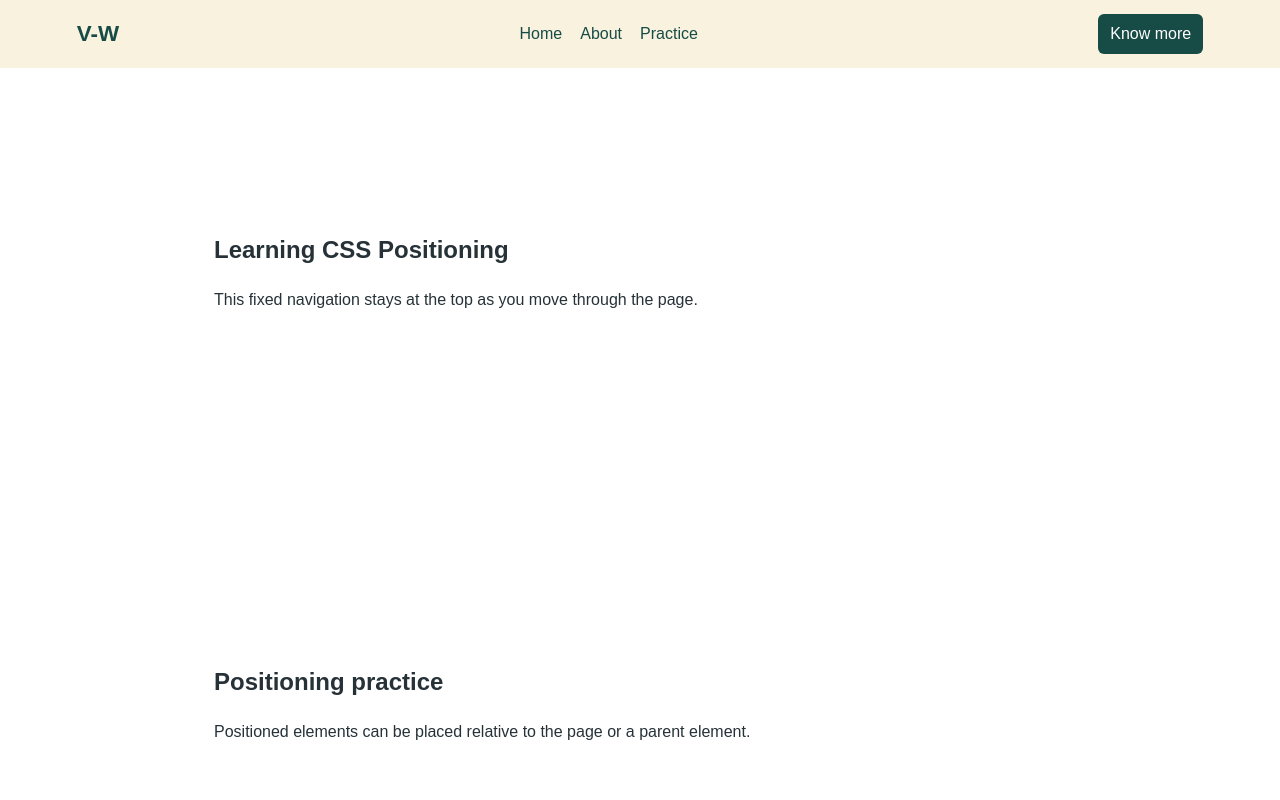
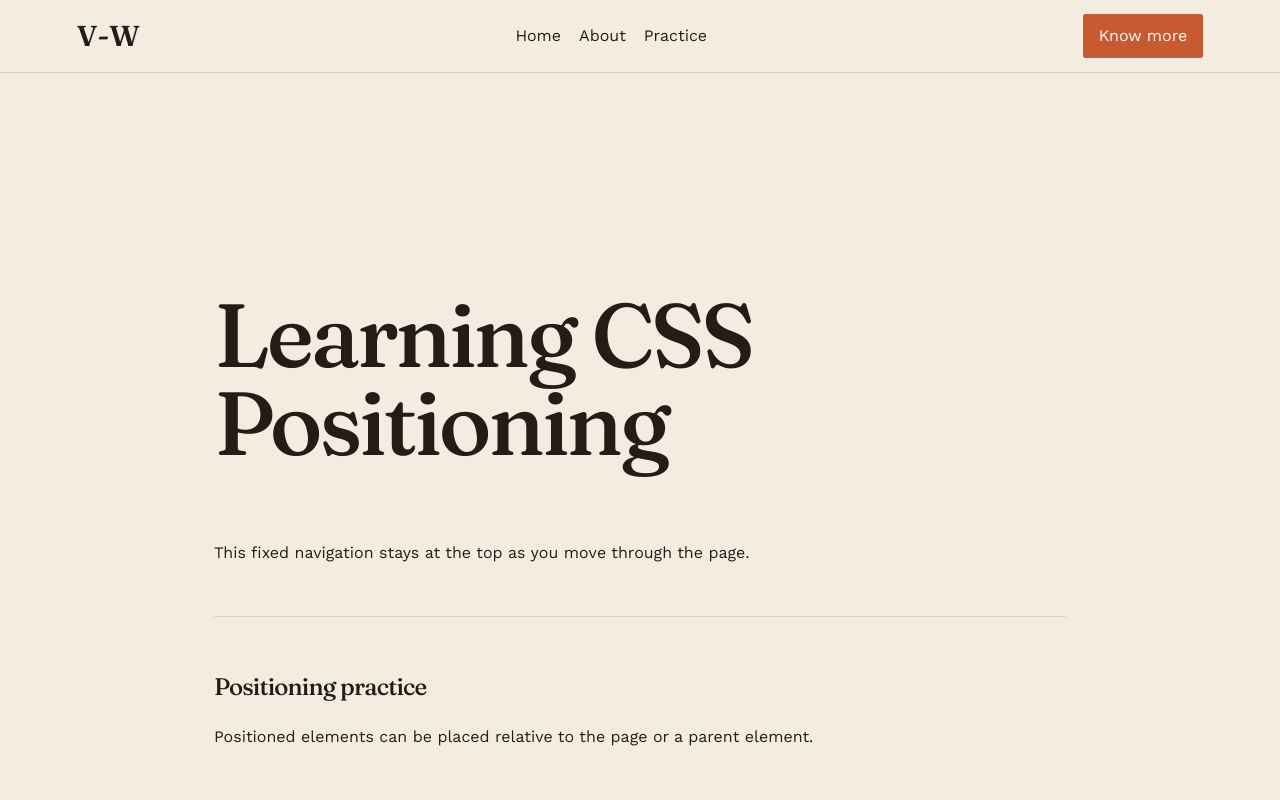
Before and after one commit to richarddeveops/css-positioning-practice, a plain HTML site: page index.html in a window 1280 px wide. Shown: the top 800 px of the page. Drawn offline with nearby package versions, Linux system fonts and the light colour scheme.

Commit message:
Polish tactile positioning lesson

```diff
--- a/style.css
+++ b/style.css
@@ -1,15 +1,29 @@
+@import url("https://fonts.googleapis.com/css2?family=Fraunces:wght@400;500;600&family=Work+Sans:wght@400;500;600;700&display=swap");
+
 * {
     box-sizing: border-box;
 }
 
+:root {
+    color-scheme: light;
+    --sand: #f2ece1;
+    --espresso: #261c15;
+    --clay: #c85a32;
+    --paper: #fffaf1;
+    --body: "Work Sans", sans-serif;
+    --display: "Fraunces", Georgia, serif;
+}
+
 html {
     scroll-behavior: smooth;
+    background: var(--sand);
 }
 
 body {
     margin: 0;
-    color: #263238;
-    font-family: Arial, sans-serif;
+    background: var(--sand);
+    color: var(--espresso);
+    font-family: var(--body);
     line-height: 1.5;
 }
 
@@ -22,7 +36,9 @@ nav {
     justify-content: space-between;
     gap: 16px;
     padding: 14px 6%;
-    background-color: #f8f2df;
+    border-bottom: 1px solid #261c1520;
+    background-color: rgb(242 236 225 / 94%);
+    backdrop-filter: blur(12px);
 }
 
 nav ul {
@@ -35,20 +51,28 @@ nav ul {
 }
 
 nav a {
-    color: #174b45;
+    color: var(--espresso);
     text-decoration: none;
+    text-underline-offset: 0.22em;
 }
 
 .brand {
-    font-size: 1.4rem;
-    font-weight: bold;
+    font: 600 clamp(1.35rem, 3vw, 1.8rem)/1 var(--display);
 }
 
 .nav-button {
-    padding: 8px 12px;
-    border-radius: 6px;
-    background-color: #174b45;
+    padding: 9px 15px;
+    border: 1px solid var(--clay);
+    border-radius: 2px;
+    background-color: var(--clay);
     color: #ffffff;
+    transition: background-color 180ms ease, transform 180ms ease;
+}
+
+.nav-button:hover,
+.button-link:hover {
+    background-color: #a74424;
+    transform: translateY(-2px);
 }
 
 main {
@@ -60,6 +84,7 @@ main {
 section {
     min-height: 45vh;
     padding: 32px 0;
+    border-bottom: 1px solid #261c151c;
 }
 
 .hero {
@@ -67,10 +92,49 @@ section {
     padding-top: 15vh;
 }
 
+.hero h1,
+section h2 {
+    font-family: var(--display);
+    font-weight: 500;
+    letter-spacing: -0.035em;
+}
+
+.hero h1 {
+    max-width: 12ch;
+    font-size: clamp(2.5rem, 7vw, 5.75rem);
+    line-height: 0.98;
+}
+
+.hero p {
+    max-width: 62ch;
+}
+
+.nav-button,
+.button-link {
+    text-decoration: none;
+}
+
+:focus-visible {
+    outline: 3px solid var(--clay);
+    outline-offset: 4px;
+}
+
 @media (max-width: 520px) {
     nav {
         align-items: flex-start;
         flex-wrap: wrap;
+    }
+
+    @media (prefers-reduced-motion: reduce) {
+        html {
+            scroll-behavior: auto;
+        }
+
+        *,
+        *::before,
+        *::after {
+            transition-duration: 0.01ms !important;
+        }
     }
 
     nav ul {
```
